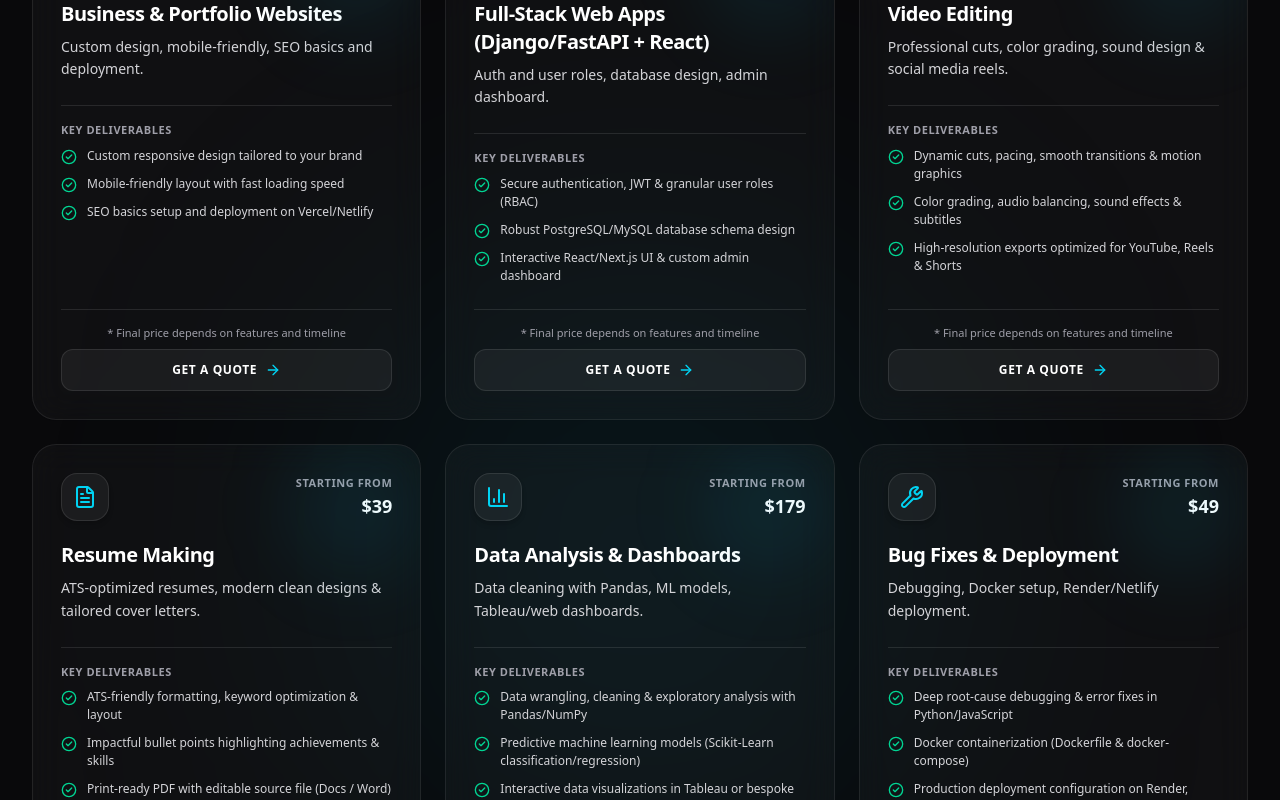
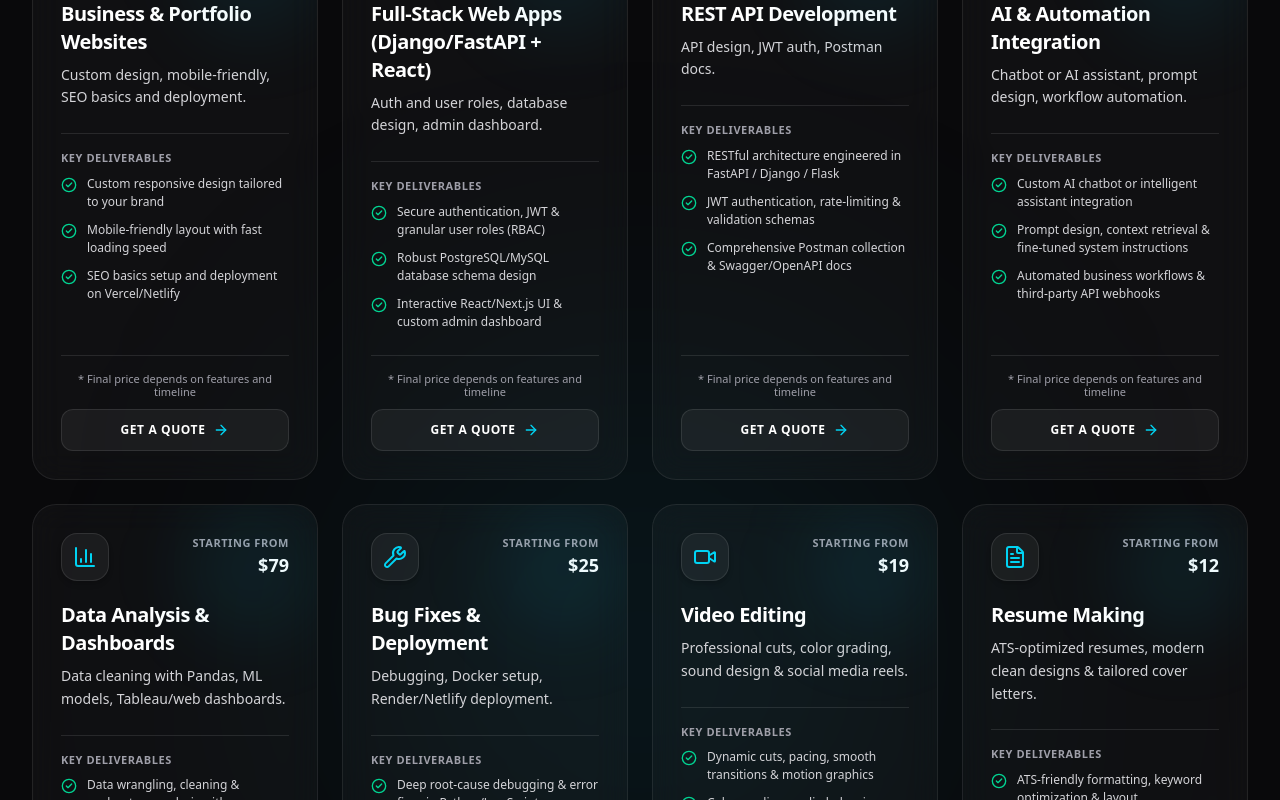
Before and after one commit to MEHTHAB7/My_portfolio, a Next.js app: page / in a window 1280 px wide. Shown: the part 2780-3580 px from the top of the page. Built offline with nearby package versions, Linux system fonts and the light colour scheme.

Commit message:
Update freelance service prices, add rupee pricing note, and centralize config array at top of ServicesSection

```diff
--- a/components/ContactSection.tsx
+++ b/components/ContactSection.tsx
@@ -21,10 +21,12 @@ const PROJECT_TYPE_OPTIONS = [
   "Full-Time / Developer Role",
   "Business/Portfolio Website",
   "Full-Stack Web App",
+  "REST API Development",
+  "AI & Automation Integration",
+  "Data Analysis & Dashboards",
+  "Bug Fixes & Deployment",
   "Video Editing",
   "Resume Making",
-  "Data Analysis & Dashboards",
-  "Bug Fixes & Deployment",
   "Other",
 ];
 
--- a/components/ServicesSection.tsx
+++ b/components/ServicesSection.tsx
@@ -19,11 +19,130 @@ import {
   ShieldCheck,
   LucideIcon,
 } from "lucide-react";
-import {
-  SERVICES_DATA,
-  ServiceItem,
-  SERVICES_PRICE_DISCLAIMER,
-} from "@/config/portfolio";
+/**
+ * FREELANCE SERVICES & PRICING CONFIG
+ * ====================================
+ * Edit starting prices, titles, descriptions, and deliverables below in one place.
+ */
+export interface ServiceItem {
+  id: string;
+  title: string;
+  iconName: "Globe" | "Layers" | "Cpu" | "Bot" | "BarChart3" | "Wrench" | "Video" | "FileText";
+  startingPrice: string; // Starting prices in USD ($)
+  description: string;
+  deliverables: [string, string, string];
+  projectType: string; // Maps directly to Contact Form dropdown options
+}
+
+export const SERVICES_PRICE_DISCLAIMER =
+  "Final price depends on features and timeline";
+
+export const SERVICES_DATA: ServiceItem[] = [
+  {
+    id: "business-websites",
+    title: "Business & Portfolio Websites",
+    iconName: "Globe",
+    startingPrice: "$49",
+    description: "Custom design, mobile-friendly, SEO basics and deployment.",
+    deliverables: [
+      "Custom responsive design tailored to your brand",
+      "Mobile-friendly layout with fast loading speed",
+      "SEO basics setup and deployment on Vercel/Netlify",
+    ],
+    projectType: "Business/Portfolio Website",
+  },
+  {
+    id: "fullstack-web-apps",
+    title: "Full-Stack Web Apps (Django/FastAPI + React)",
+    iconName: "Layers",
+    startingPrice: "$199",
+    description: "Auth and user roles, database design, admin dashboard.",
+    deliverables: [
+      "Secure authentication, JWT & granular user roles (RBAC)",
+      "Robust PostgreSQL/MySQL database schema design",
+      "Interactive React/Next.js UI & custom admin dashboard",
+    ],
+    projectType: "Full-Stack Web App",
+  },
+  {
+    id: "rest-api-development",
+    title: "REST API Development",
+    iconName: "Cpu",
+    startingPrice: "$69",
+    description: "API design, JWT auth, Postman docs.",
+    deliverables: [
+      "RESTful architecture engineered in FastAPI / Django / Flask",
+      "JWT authentication, rate-limiting & validation schemas",
+      "Comprehensive Postman collection & Swagger/OpenAPI docs",
+    ],
+    projectType: "REST API Development",
+  },
+  {
+    id: "ai-automation",
+    title: "AI & Automation Integration",
+    iconName: "Bot",
+    startingPrice: "$99",
+    description: "Chatbot or AI assistant, prompt design, workflow automation.",
+    deliverables: [
+      "Custom AI chatbot or intelligent assistant integration",
+      "Prompt design, context retrieval & fine-tuned system instructions",
+      "Automated business workflows & third-party API webhooks",
+    ],
+    projectType: "AI & Automation Integration",
+  },
+  {
+    id: "data-analysis-dashboards",
+    title: "Data Analysis & Dashboards",
+    iconName: "BarChart3",
+    startingPrice: "$79",
+    description: "Data cleaning with Pandas, ML models, Tableau/web dashboards.",
+    deliverables: [
+      "Data wrangling, cleaning & exploratory analysis with Pandas/NumPy",
+      "Predictive machine learning models (Scikit-Learn classification/regression)",
+      "Interactive data visualizations in Tableau or bespoke web dashboards",
+    ],
+    projectType: "Data Analysis & Dashboards",
+  },
+  {
+    id: "bug-fixes-deployment",
+    title: "Bug Fixes & Deployment",
+    iconName: "Wrench",
+    startingPrice: "$25",
+    description: "Debugging, Docker setup, Render/Netlify deployment.",
+    deliverables: [
+      "Deep root-cause debugging & error fixes in Python/JavaScript",
+      "Docker containerization (Dockerfile & docker-compose)",
+      "Production deployment configuration on Render, Netlify, or Vercel",
+    ],
+    projectType: "Bug Fixes & Deployment",
+  },
+  {
+    id: "video-editing",
+    title: "Video Editing",
+    iconName: "Video",
+    startingPrice: "$19",
+    description: "Professional cuts, color grading, sound design & social media reels.",
+    deliverables: [
+      "Dynamic cuts, pacing, smooth transitions & motion graphics",
+      "Color grading, audio balancing, sound effects & subtitles",
+      "High-resolution exports optimized for YouTube, Reels & Shorts",
+    ],
+    projectType: "Video Editing",
+  },
+  {
+    id: "resume-making",
+    title: "Resume Making",
+    iconName: "FileText",
+    startingPrice: "$12",
+    description: "ATS-optimized resumes, modern clean designs & tailored cover letters.",
+    deliverables: [
+      "ATS-friendly formatting, keyword optimization & layout",
+      "Impactful bullet points highlighting achievements & skills",
+      "Print-ready PDF with editable source file (Docs / Word)",
+    ],
+    projectType: "Resume Making",
+  },
+];
 
 const iconMap: Record<ServiceItem["iconName"], LucideIcon> = {
   Globe,
@@ -112,12 +231,12 @@ export default function ServicesSection() {
             transition={{ delay: 0.2 }}
             className="text-zinc-400 text-base sm:text-lg leading-relaxed"
           >
-            From custom business websites and full-stack web applications to professional video editing, ATS resumes, and cloud deployments.
+            From custom business websites and full-stack web applications to REST APIs, AI automation, video editing, and cloud deployments.
           </motion.p>
         </div>
 
-        {/* 6 Services Responsive Grid */}
-        <div className="grid grid-cols-1 md:grid-cols-2 lg:grid-cols-3 gap-6 items-stretch mb-20">
+        {/* 8 Services Responsive Grid */}
+        <div className="grid grid-cols-1 md:grid-cols-2 lg:grid-cols-3 xl:grid-cols-4 gap-6 items-stretch mb-8">
           {SERVICES_DATA.map((service, idx) => {
             const IconComponent = iconMap[service.iconName] || Globe;
 
@@ -127,8 +246,8 @@ export default function ServicesSection() {
                 initial={{ opacity: 0, y: 25 }}
                 whileInView={{ opacity: 1, y: 0 }}
                 viewport={{ once: true }}
-                transition={{ duration: 0.4, delay: idx * 0.08 }}
-                className="group relative rounded-3xl glass-card p-6 sm:p-7 border border-white/10 glass-card-hover flex flex-col justify-between overflow-hidden h-full"
+                transition={{ duration: 0.4, delay: idx * 0.06 }}
+                className="group relative rounded-3xl glass-card p-5 sm:p-7 border border-white/10 glass-card-hover flex flex-col justify-between overflow-hidden h-full"
               >
                 {/* Subtle Hover Ambient Glow */}
                 <div className="absolute top-0 right-0 w-32 h-32 bg-cyan-500/10 rounded-full blur-2xl group-hover:bg-indigo-500/20 transition-all pointer-events-none" />
@@ -151,7 +270,7 @@ export default function ServicesSection() {
                   </div>
 
                   {/* Title & Description */}
-                  <h3 className="text-xl font-bold text-white tracking-tight mb-2 group-hover:text-indigo-300 transition-colors">
+                  <h3 className="text-lg sm:text-xl font-bold text-white tracking-tight mb-2 group-hover:text-indigo-300 transition-colors">
                     {service.title}
                   </h3>
                   <p className="text-zinc-300 text-sm leading-relaxed mb-6 font-normal">
@@ -192,6 +311,16 @@ export default function ServicesSection() {
               </motion.div>
             );
           })}
+        </div>
+
+        {/* Small muted line centered under the cards */}
+        <div className="text-center mb-16">
+          <a
+            href="#contact"
+            className="text-xs sm:text-sm text-zinc-400 hover:text-cyan-400 transition-colors inline-block"
+          >
+            Based in India? Contact me for rupee (₹) pricing.
+          </a>
         </div>
 
         {/* "How I Work" Strip */}
--- a/config/portfolio.ts
+++ b/config/portfolio.ts
@@ -57,101 +57,13 @@ export const CONTACT_INFO = {
 /**
  * FREELANCE SERVICES & PRICING
  * ============================
- * Easily edit starting prices, titles, descriptions, and deliverables below.
+ * Defined in one single place at the top of components/ServicesSection.tsx
  */
-export interface ServiceItem {
-  id: string;
-  title: string;
-  iconName: "Globe" | "Layers" | "Cpu" | "Bot" | "BarChart3" | "Wrench" | "Video" | "FileText";
-  startingPrice: string; // Starting prices in USD ($)
-  description: string;
-  deliverables: [string, string, string];
-  projectType: string; // Maps directly to Contact Form dropdown options
-}
-
-export const SERVICES_PRICE_DISCLAIMER =
-  "Final price depends on features and timeline";
-
-export const SERVICES_DATA: ServiceItem[] = [
-  {
-    id: "business-websites",
-    title: "Business & Portfolio Websites",
-    iconName: "Globe",
-    startingPrice: "$99",
-    description: "Custom design, mobile-friendly, SEO basics and deployment.",
-    deliverables: [
-      "Custom responsive design tailored to your brand",
-      "Mobile-friendly layout with fast loading speed",
-      "SEO basics setup and deployment on Vercel/Netlify",
-    ],
-    projectType: "Business/Portfolio Website",
-  },
-  {
-    id: "fullstack-web-apps",
-    title: "Full-Stack Web Apps (Django/FastAPI + React)",
-    iconName: "Layers",
-    startingPrice: "$399",
-    description: "Auth and user roles, database design, admin dashboard.",
-    deliverables: [
-      "Secure authentication, JWT & granular user roles (RBAC)",
-      "Robust PostgreSQL/MySQL database schema design",
-      "Interactive React/Next.js UI & custom admin dashboard",
-    ],
-    projectType: "Full-Stack Web App",
-  },
-  {
-    id: "video-editing",
-    title: "Video Editing",
-    iconName: "Video",
-    startingPrice: "$49",
-    description: "Professional cuts, color grading, sound design & social media reels.",
-    deliverables: [
-      "Dynamic cuts, pacing, smooth transitions & motion graphics",
-      "Color grading, audio balancing, sound effects & subtitles",
-      "High-resolution exports optimized for YouTube, Reels & Shorts",
-    ],
-    projectType: "Video Editing",
-  },
-  {
-    id: "resume-making",
-    title: "Resume Making",
-    iconName: "FileText",
-    startingPrice: "$39",
-    description: "ATS-optimized resumes, modern clean designs & tailored cover letters.",
-    deliverables: [
-      "ATS-friendly formatting, keyword optimization & layout",
-      "Impactful bullet points highlighting achievements & skills",
-      "Print-ready PDF with editable source file (Docs / Word)",
-    ],
-    projectType: "Resume Making",
-  },
-  {
-    id: "data-analysis-dashboards",
-    title: "Data Analysis & Dashboards",
-    iconName: "BarChart3",
-    startingPrice: "$179",
-    description: "Data cleaning with Pandas, ML models, Tableau/web dashboards.",
-    deliverables: [
-      "Data wrangling, cleaning & exploratory analysis with Pandas/NumPy",
-      "Predictive machine learning models (Scikit-Learn classification/regression)",
-      "Interactive data visualizations in Tableau or bespoke web dashboards",
-    ],
-    projectType: "Data Analysis & Dashboards",
-  },
-  {
-    id: "bug-fixes-deployment",
-    title: "Bug Fixes & Deployment",
-    iconName: "Wrench",
-    startingPrice: "$49",
-    description: "Debugging, Docker setup, Render/Netlify deployment.",
-    deliverables: [
-      "Deep root-cause debugging & error fixes in Python/JavaScript",
-      "Docker containerization (Dockerfile & docker-compose)",
-      "Production deployment configuration on Render, Netlify, or Vercel",
-    ],
-    projectType: "Bug Fixes & Deployment",
-  },
-];
+export {
+  SERVICES_DATA,
+  SERVICES_PRICE_DISCLAIMER,
+  type ServiceItem,
+} from "@/components/ServicesSection";
 
 /**
  * CLIENT TESTIMONIALS
```
